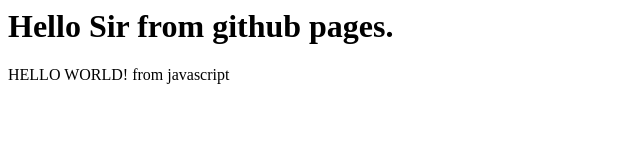
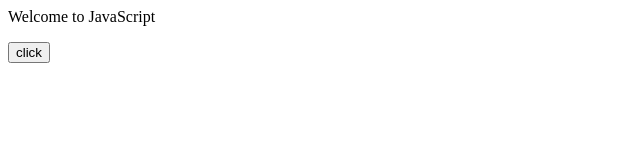
Before and after one commit to ShahidSalim-oss/examplepages, a plain HTML site: page index.html in a window 1280 px wide. Shown: the whole page, without its empty margins (0-640 px from the left). Drawn offline with Linux system fonts and the light colour scheme.

Commit message:
Update index.html

```diff
--- a/index.html
+++ b/index.html
@@ -1,14 +1,11 @@
-<html lang="en">
+<html>
 <head>
-    <meta charset="UTF-8">
-    <meta http-equiv="X-UA-Compatible" content="IE=edge">
-    <meta name="viewport" content="width=device-width, initial-scale=1.0">
-    <title>Document</title>
+<script type="text/javascript" src="message.js"></script>
 </head>
 <body>
-    <h1>Hello Sir from github pages.</h1>
-    <script language = "javascript" type=text/javascript>
-    document.write('HELLO WORLD! from javascript');
-    </script>
+<p>Welcome to JavaScript</p>
+<form>
+<input type="button" value="click" onclick="msg()"/>
+</form>
 </body>
 </html>
```
